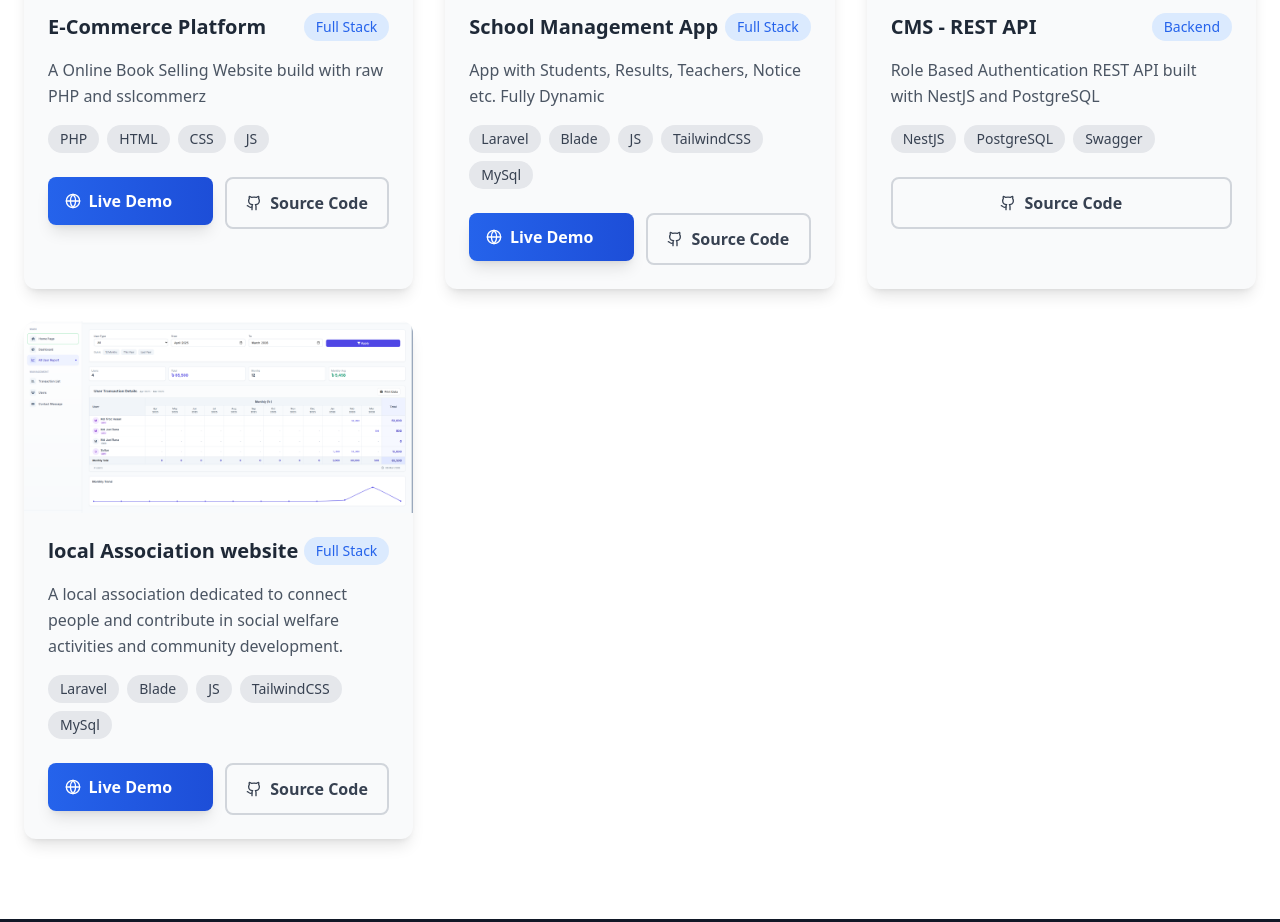
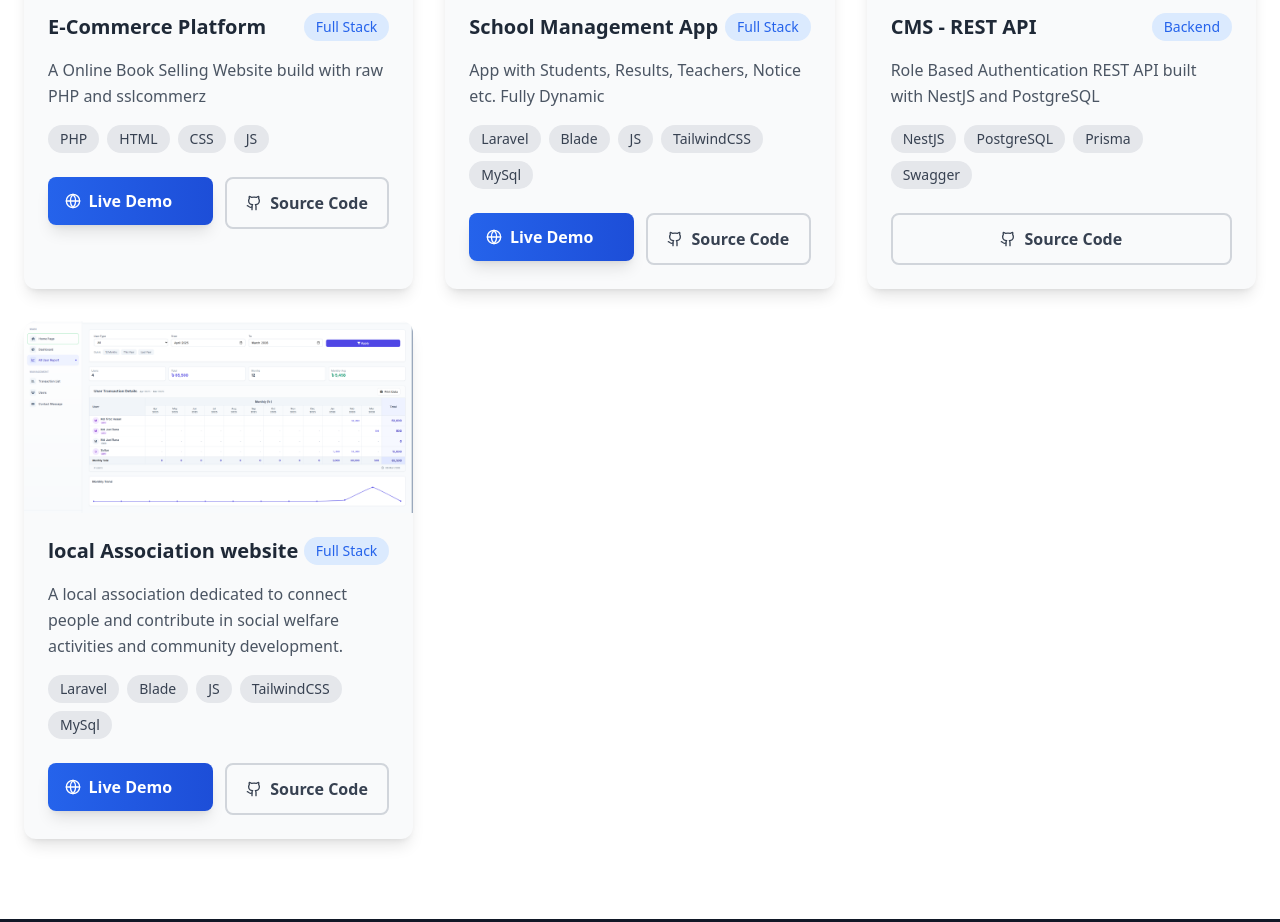
Before and after one commit to smsultan76/portfolio, a Next.js app: page / in a window 1280 px wide. Shown: the part 2100-3022 px from the top of the page. Built offline with nearby package versions, Linux system fonts and the light colour scheme.

Commit message:
Update Projects.tsx

```diff
--- a/app/components/Projects.tsx
+++ b/app/components/Projects.tsx
@@ -26,7 +26,7 @@ const projects = [
     img: '/project/cms-backend.png',
     title: 'CMS - REST API',
     description: 'Role Based Authentication REST API built with NestJS and PostgreSQL',
-    technologies: ['NestJS', 'PostgreSQL', 'Swagger'],
+    technologies: ['NestJS', 'PostgreSQL','Prisma', 'Swagger'],
     category: 'Backend',
     source: 'https://github.com/smsultan76/CMS-Backend',
   },
```
